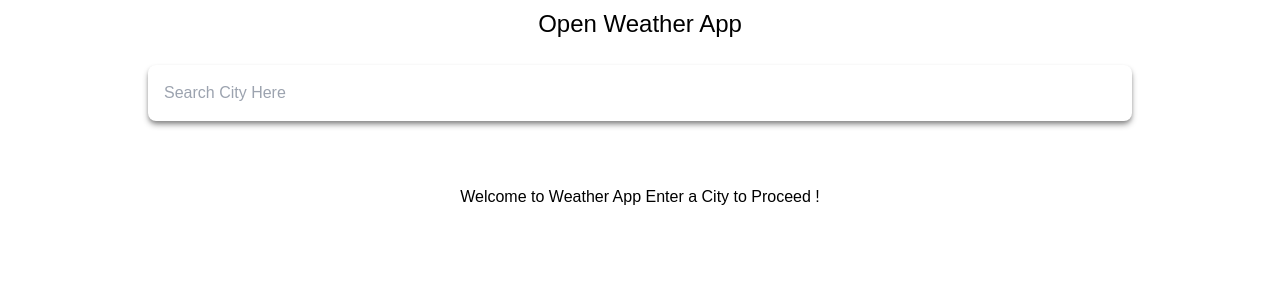
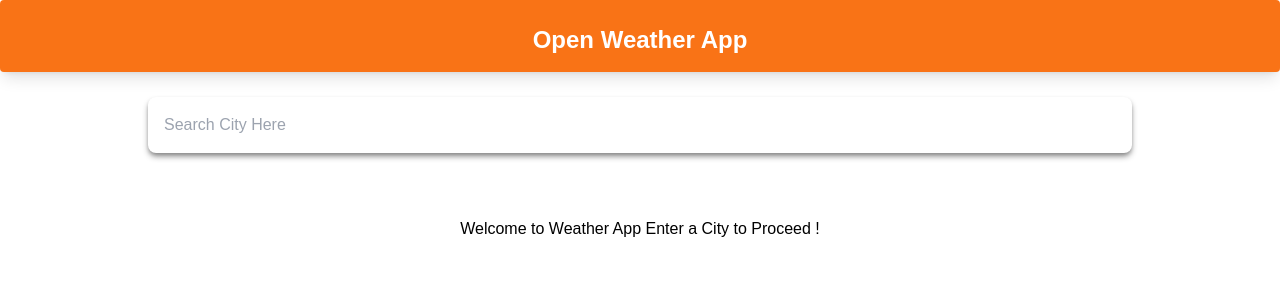
Before and after one commit to Anish29801/Weather-App, a React (Create React App) app: page / in a window 1280 px wide. Shown: the top 300 px of the page. Built offline with nearby package versions, Linux system fonts and the light colour scheme.

Commit message:
Styling Phase 1

```diff
--- a/src/App.js
+++ b/src/App.js
@@ -37,8 +37,8 @@ const getWeather = (event) =>{
           <p>Welcome to Weather App Enter a City to Proceed !</p>
         </div>
       ):(
-        <div className='mt-[100px]'>
-          <p>{Data.name}  ,  {Data.sys.country} </p>
+        <div className='mt-[50px] flex flex-col align-center'>
+          <p className='text-[30px] mt-5'>{Data.name}  ,  {Data.sys.country} </p>
           <p>{Math.ceil(Data.main.temp)} °F</p>
           <p>{Data.weather[0].main}</p>
           <p>{Data.wind.speed} mph</p>
--- a/src/Components/Header.jsx
+++ b/src/Components/Header.jsx
@@ -2,8 +2,8 @@ import React from 'react'
 
 const Header = () => {
   return (
-    <div>
-    <h2 className='text-center mt-2 font-meduim text-2xl'> Open Weather App </h2>
+    <div className='bg-orange-500 p-4 shadow-lg rounded'>
+    <h2 className='text-center mt-2 font-semibold text-white text-2xl'> Open Weather App </h2>
   </div>
   )
 }
```
